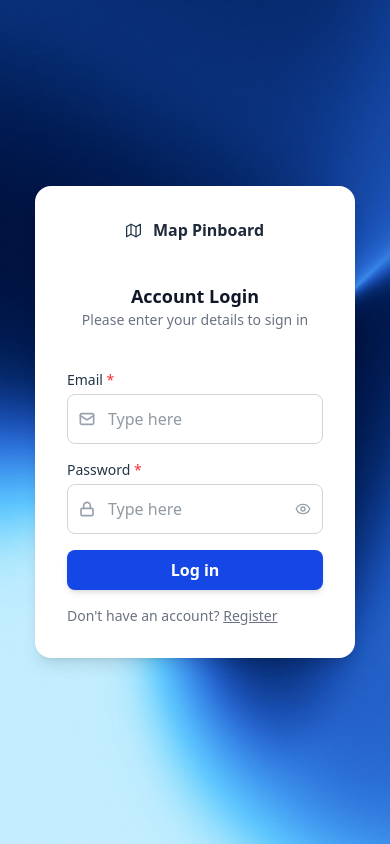
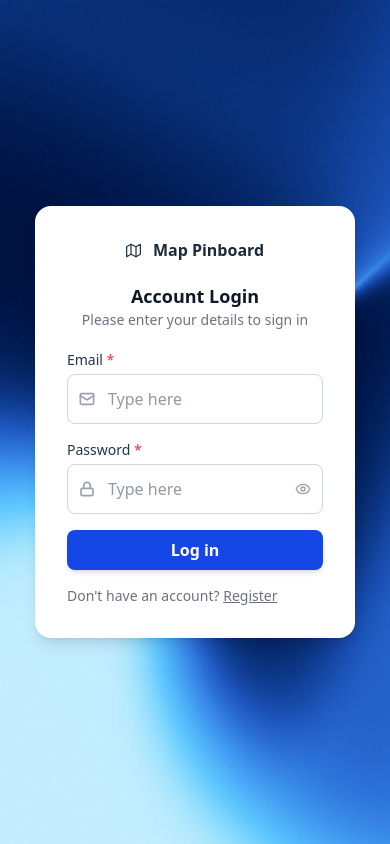
Before and after one commit to Ashish-GC/Pinboard, a React (Vite) app: page / in a window 390 px wide. Built offline with nearby package versions, Linux system fonts and the light colour scheme; no server answers.

Commit message:
updated header logic

```diff
--- a/src/App.tsx
+++ b/src/App.tsx
@@ -1,7 +1,6 @@
 import Map from "./component/Map";
 import PinList from "./component/PinList";
 import { FiMap } from "react-icons/fi";
-import { useMapStore } from "./store/mapStore";
 import { useState, useEffect } from "react";
 import type { Session, Subscription } from "@supabase/supabase-js";
 import { supabase } from "./utils/supabase";
@@ -10,7 +9,6 @@ import { LogOut } from "lucide-react";
 import { AuthService } from "./service/authService";
 
 function App() {
-  const { togglePinListDisplay } = useMapStore();
   const [session, setSession] = useState<Session | null>(null);
   const [isLoading, setIsLoading] = useState(true);
 
@@ -53,10 +51,7 @@ function App() {
       {!isLoading && !session && <LoginCard />}
       {session && (
         <div className="w-screen h-screen flex flex-col relative">
-          <section
-            onClick={togglePinListDisplay}
-            className="cursor-pointer  flex-[5%] lg:flex-[10%] w-full p-3 flex  justify-between items-center bg-white text-black sticky"
-          >
+          <section className="cursor-pointer  flex-[5%] lg:flex-[10%] w-full p-3 flex  justify-between items-center bg-white text-black sticky">
             <div className="flex gap-2 justify-center items-center w-full">
               <FiMap size={25}></FiMap>
               <h4 className="font-semibold text-2xl">Map Pinboard</h4>
--- a/src/auth/LoginCard.tsx
+++ b/src/auth/LoginCard.tsx
@@ -83,7 +83,7 @@ export default function LoginCard() {
 
   return (
     <div className="flex items-center justify-center min-h-screen min-w-screen ">
-      <div className="w-full max-w-xs md:max-w-sm bg-white rounded-2xl shadow-lg p-8 flex flex-col gap-10">
+      <div className="w-full max-w-xs md:max-w-sm bg-white rounded-2xl shadow-lg p-8 flex flex-col gap-5 md:gap-10">
         {/* Header */}
         <div className="flex items-center justify-center  gap-3">
           <FiMap size={15} />
```
